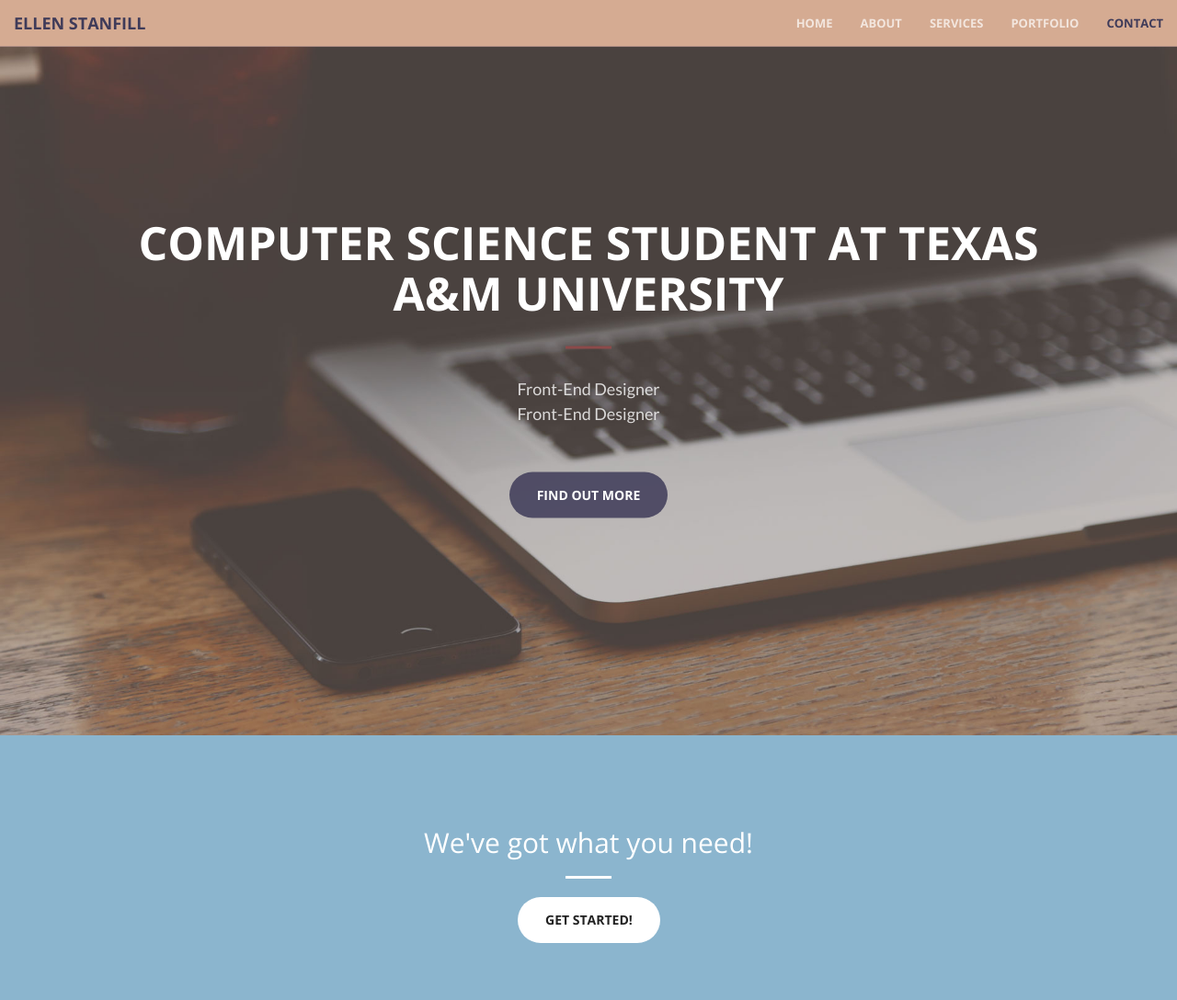
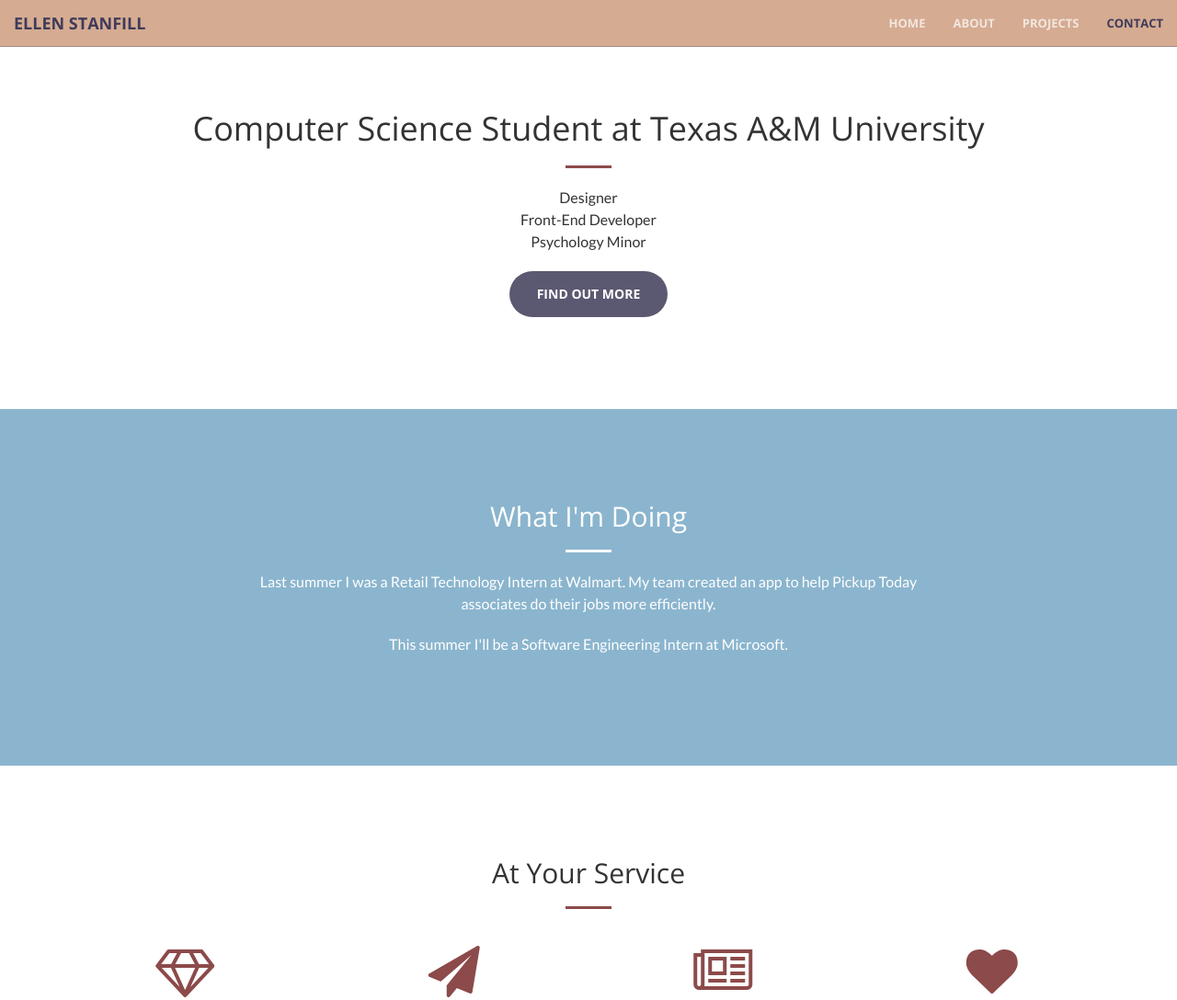
Before and after one commit to elrast/elrast.github.io, a website: page index.html in a window 1280 px wide. Shown: the top 1088 px of the page at 92% size. Drawn offline with nearby package versions, Linux system fonts and the light colour scheme.

```diff
--- a/css/stylesheet.css
+++ b/css/stylesheet.css
@@ -1,5 +1,9 @@
 #headshot {
 	width: 300px;
+}
+
+.header {
+	background-image: none;
 }
 
 
--- a/index.html
+++ b/index.html
@@ -58,10 +58,7 @@
                         <a class="page-scroll" href="#about">About</a>
                     </li>
                     <li>
-                        <a class="page-scroll" href="#services">Services</a>
-                    </li>
-                    <li>
-                        <a class="page-scroll" href="#portfolio">Portfolio</a>
+                        <a class="page-scroll" href="#portfolio">Projects</a>
                     </li>
                     <li>
                         <a class="page-scroll" href="#contact">Contact</a>
@@ -73,25 +70,28 @@
         <!-- /.container-fluid -->
     </nav>
 
-    <header>
+    <section class="container text-center" id="page-top">
         <div class="header-content">
             <div class="header-content-inner">
                 <h1 id="homeHeading">Computer Science Student at Texas A&M University</h1>
                 <hr>
-                <p>Front-End Designer<br/>Front-End Designer</p>
+                <p>Designer<br/>
+                    Front-End Developer<br/>
+                    Psychology Minor
+                </p>
                 <a href="#about" class="btn btn-primary btn-xl page-scroll">Find Out More</a>
             </div>
         </div>
-    </header>
+    </section>
 
     <section class="bg-primary" id="about">
         <div class="container">
             <div class="row">
                 <div class="col-lg-8 col-lg-offset-2 text-center">
-                    <h2 class="section-heading">We've got what you need!</h2>
+                    <h2 class="section-heading">What I'm Doing</h2>
                     <hr class="light">
-                    <p class="text-faded"></p>
-                    <a href="#services" class="page-scroll btn btn-default btn-xl sr-button">Get Started!</a>
+                    <p>Last summer I was a Retail Technology Intern at Walmart. My team created an app to help Pickup Today associates do their jobs more efficiently.</p>
+                    <p>This summer I'll be a Software Engineering Intern at Microsoft.</p>
                 </div>
             </div>
         </div>
@@ -142,6 +142,7 @@
 
     <section class="no-padding" id="portfolio">
         <div class="container-fluid">
+            <h2>What I've Done</h2>
             <div class="row no-gutter popup-gallery">
                 <div class="col-lg-4 col-sm-6">
                     <a href="#page-top" class="portfolio-box">
```
Also changed, not shown: csce445.html (+2 -2 lines).
